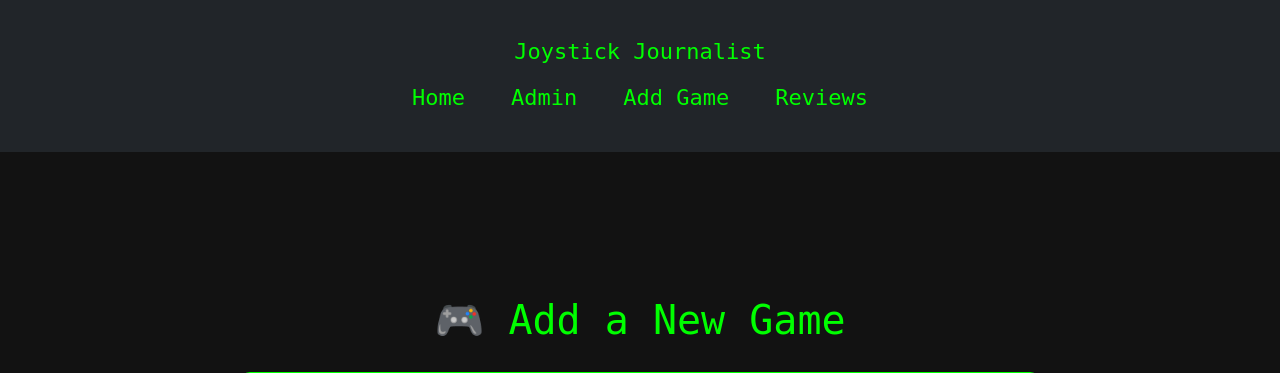
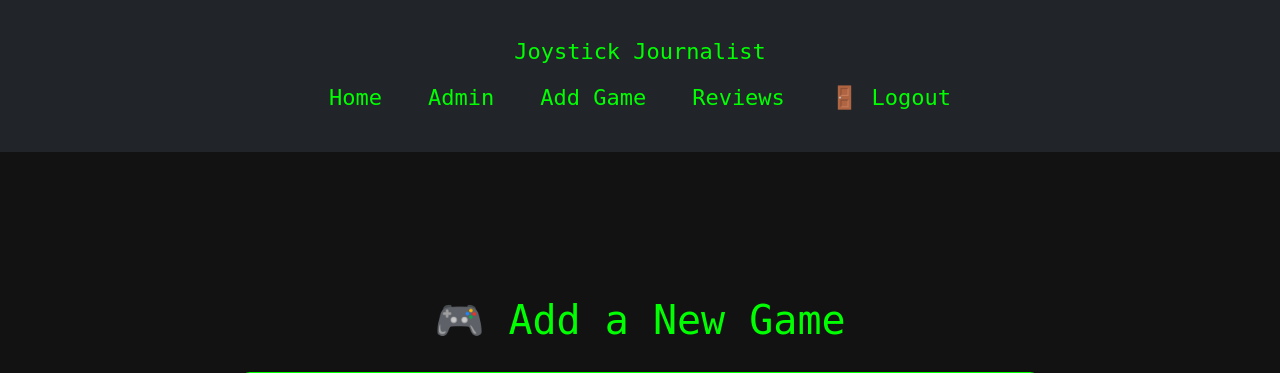
Before and after one commit to KC-85/Joystick_Journalist, a Django app: template reviews/templates/reviews/add_game.html in a window 1280 px wide. Shown: the top 373 px of the page. Run offline with Django 4.2, Linux system fonts and the light colour scheme; the template is opened without the code that fills it: values that come from a table or form of the project are taken from there, others are empty; a user stored in the database is signed in; tables that the repository leaves empty hold one stand-in row (values such as "Sample post"); parts of the project's set-up code (start-up, migrations or seed data) failed here and were passed over.

Commit message:
Add login/logout buttons to base.html

```diff
--- a/reviews/templates/reviews/base.html
+++ b/reviews/templates/reviews/base.html
@@ -37,6 +37,19 @@
                         <a class="nav-link" href="{% url 'all_reviews' %}">Reviews</a>
                     </li>
                 </ul>
+
+                <!-- Login/Logout buttons go here -->
+                <ul class="navbar-nav ms-auto">
+                    {% if user.is_authenticated %}
+                        <li class="nav-item">
+                            <a class="nav-link" href="{% url 'logout' %}">🚪 Logout</a>
+                        </li>
+                    {% else %}
+                        <li class="nav-item">
+                            <a class="nav-link" href="{% url 'login' %}">🔑 Login</a>
+                        </li>
+                    {% endif %}
+                </ul>
             </div>
         </div>
     </nav>
```
